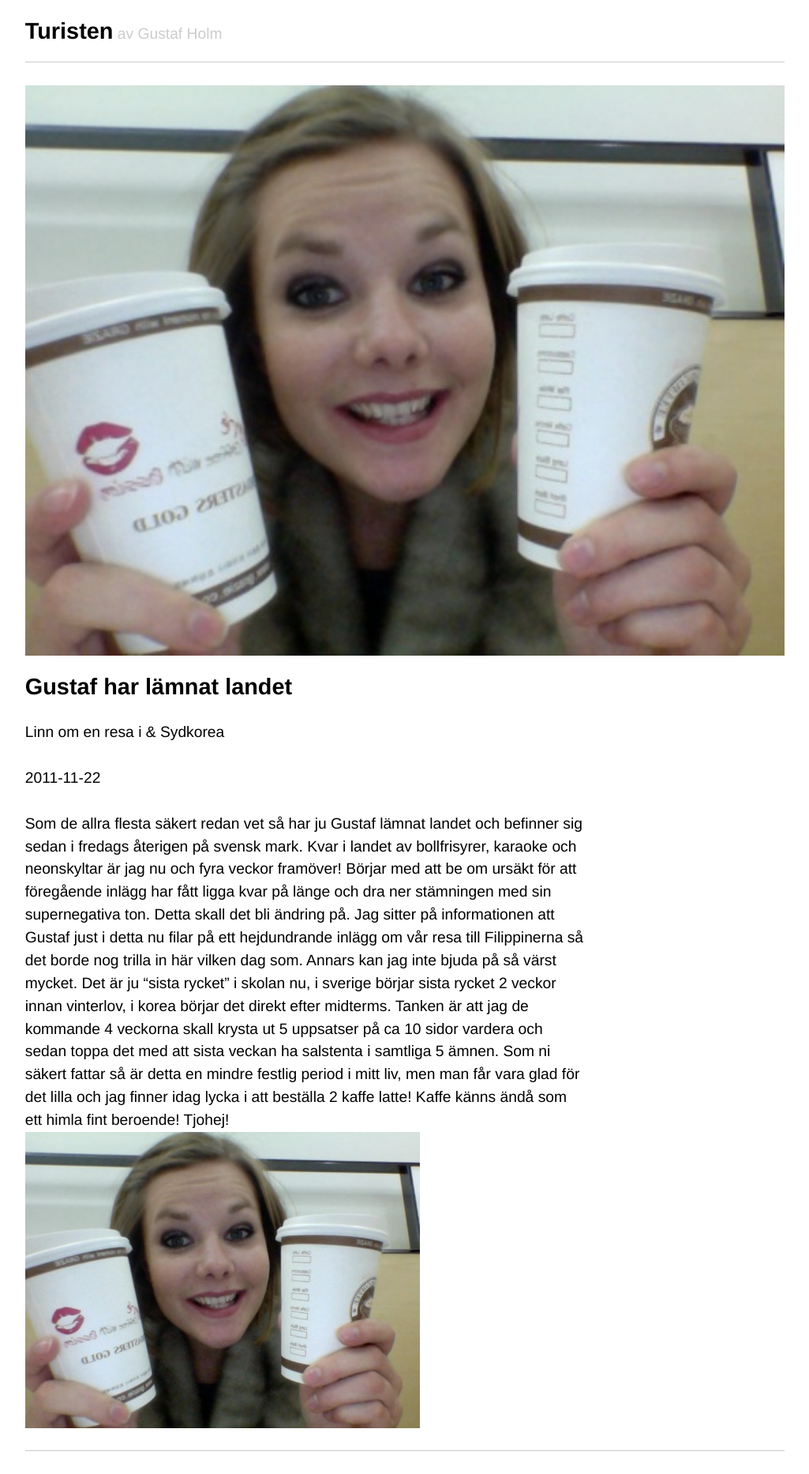
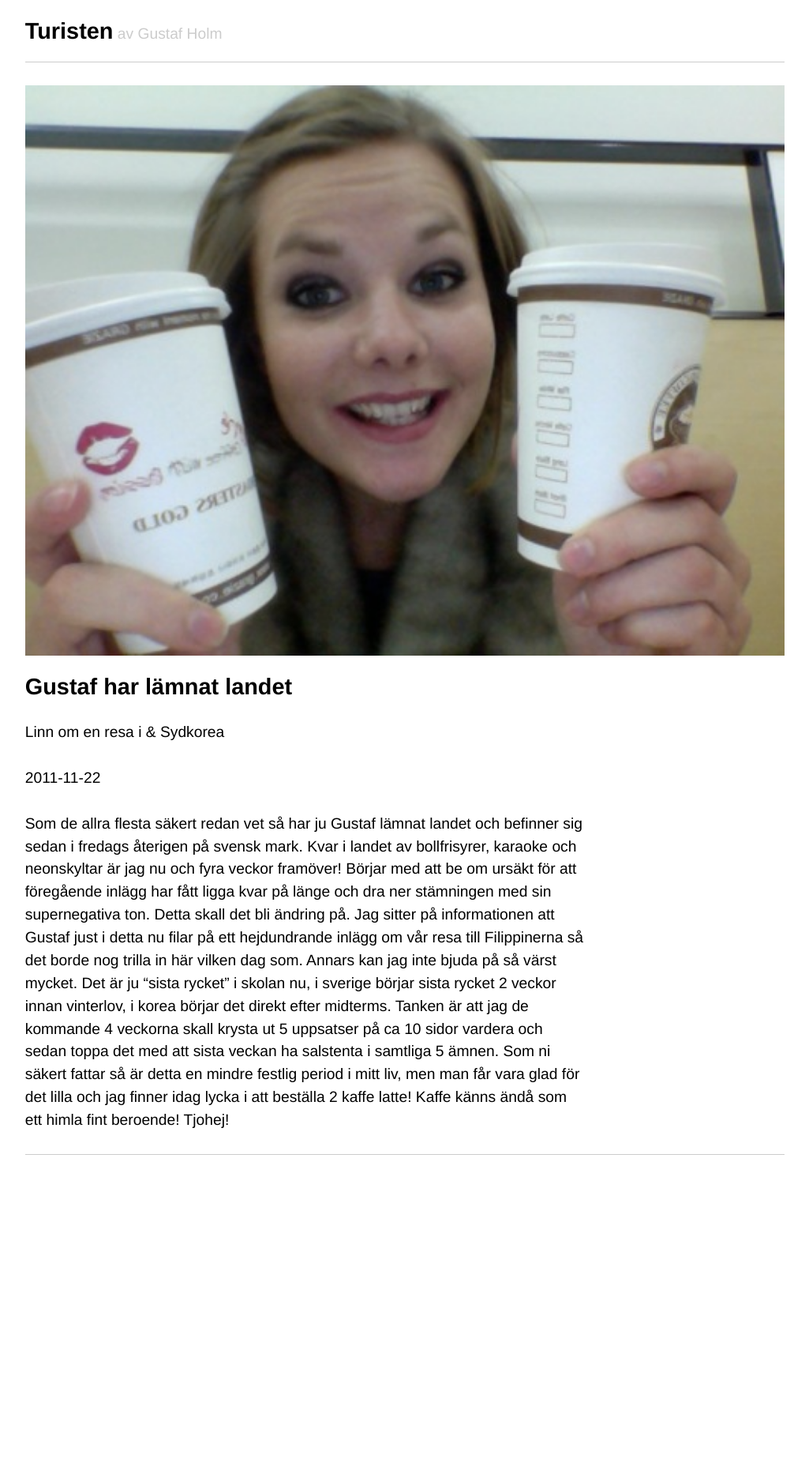
Before and after one commit to primalivet/turisten-v1, a Jekyll site: the page built from _posts/2011-11-22-gustaf-har-lamnat-landet.md, in a window 1280 px wide. Shown: the whole page at 79% size, without its empty margins (127-1152 px from the left). Built offline with Jekyll 4.4.1, drawn with Linux system fonts in a browser that asks for light colours; nearby versions of some CDN libraries; comment, search, counter and statistics services are not loaded; after the commit the page ends 1491 px from its top, so only the background shows below that.

Commit message:
Updated 2011-11-22-gustaf-har-lamnat-landet.md

```diff
--- a/_posts/2011-11-22-gustaf-har-lamnat-landet.md
+++ b/_posts/2011-11-22-gustaf-har-lamnat-landet.md
@@ -9,4 +9,3 @@ image: "gustaf-har-lamnat-landet.jpg"
 ---
 
 Som de allra flesta säkert redan vet så har ju Gustaf lämnat landet och befinner sig sedan i fredags återigen på svensk mark. Kvar i landet av bollfrisyrer, karaoke  och neonskyltar är jag nu och fyra veckor framöver! Börjar med att be om ursäkt för att föregående inlägg har fått ligga kvar på länge och dra ner stämningen med sin supernegativa ton. Detta skall det bli ändring på. Jag sitter på informationen att Gustaf just i detta nu filar på ett hejdundrande inlägg om vår resa till Filippinerna så det borde nog trilla in här vilken dag som. Annars kan jag inte bjuda på så värst mycket. Det är ju “sista rycket” i skolan nu, i sverige börjar sista rycket 2 veckor innan vinterlov, i korea börjar det direkt efter midterms. Tanken är att jag de kommande 4 veckorna skall krysta ut 5 uppsatser på ca 10 sidor vardera och sedan toppa det med att sista veckan ha salstenta i samtliga 5 ämnen. Som ni säkert fattar så är detta en mindre festlig period i mitt liv, men man får vara glad för det lilla och jag finner idag lycka i att beställa 2 kaffe latte! Kaffe känns ändå som ett himla fint beroende! Tjohej!
-![gustaf-har-lamnat-landet](/media/gustaf-har-lamnat-landet.jpg)
```
